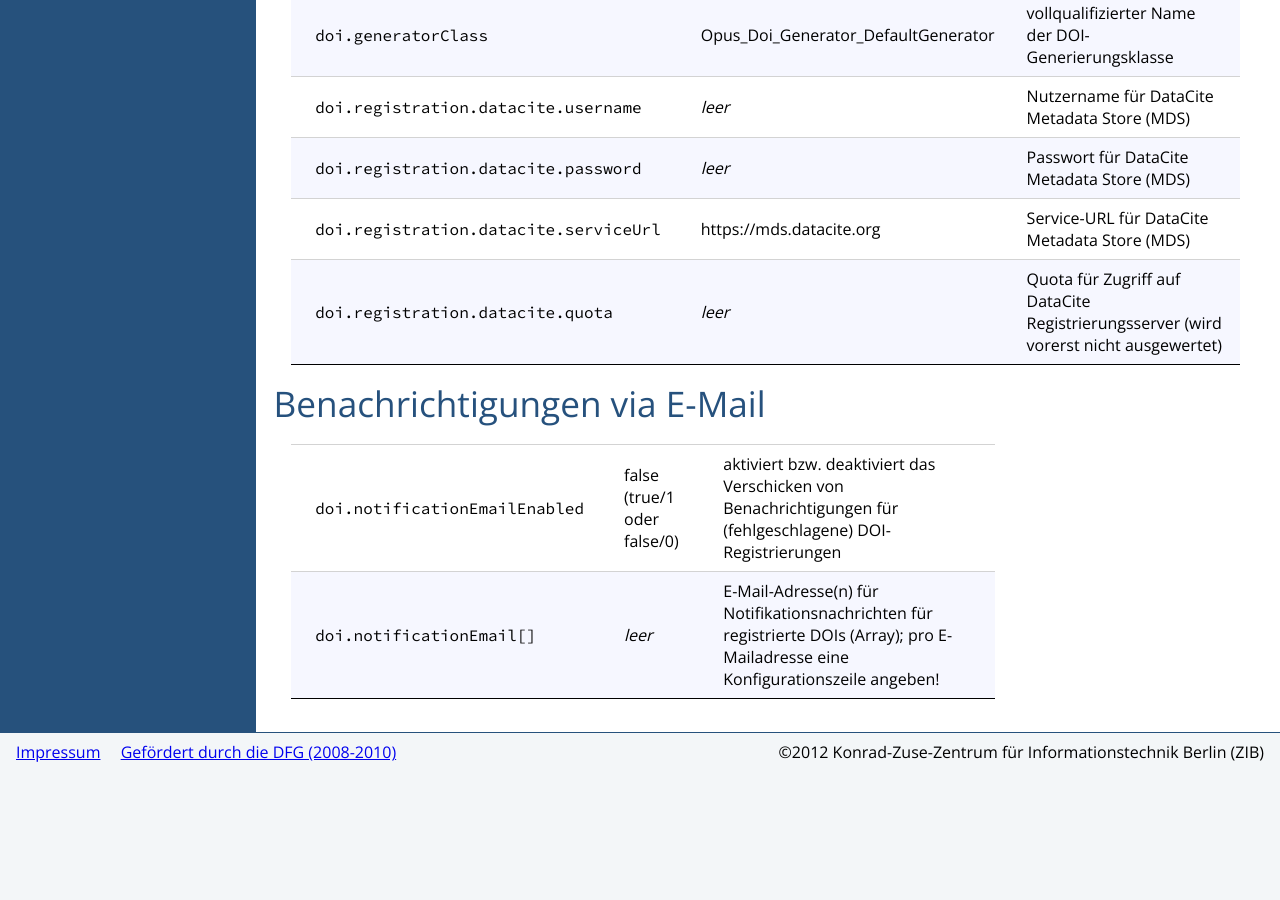
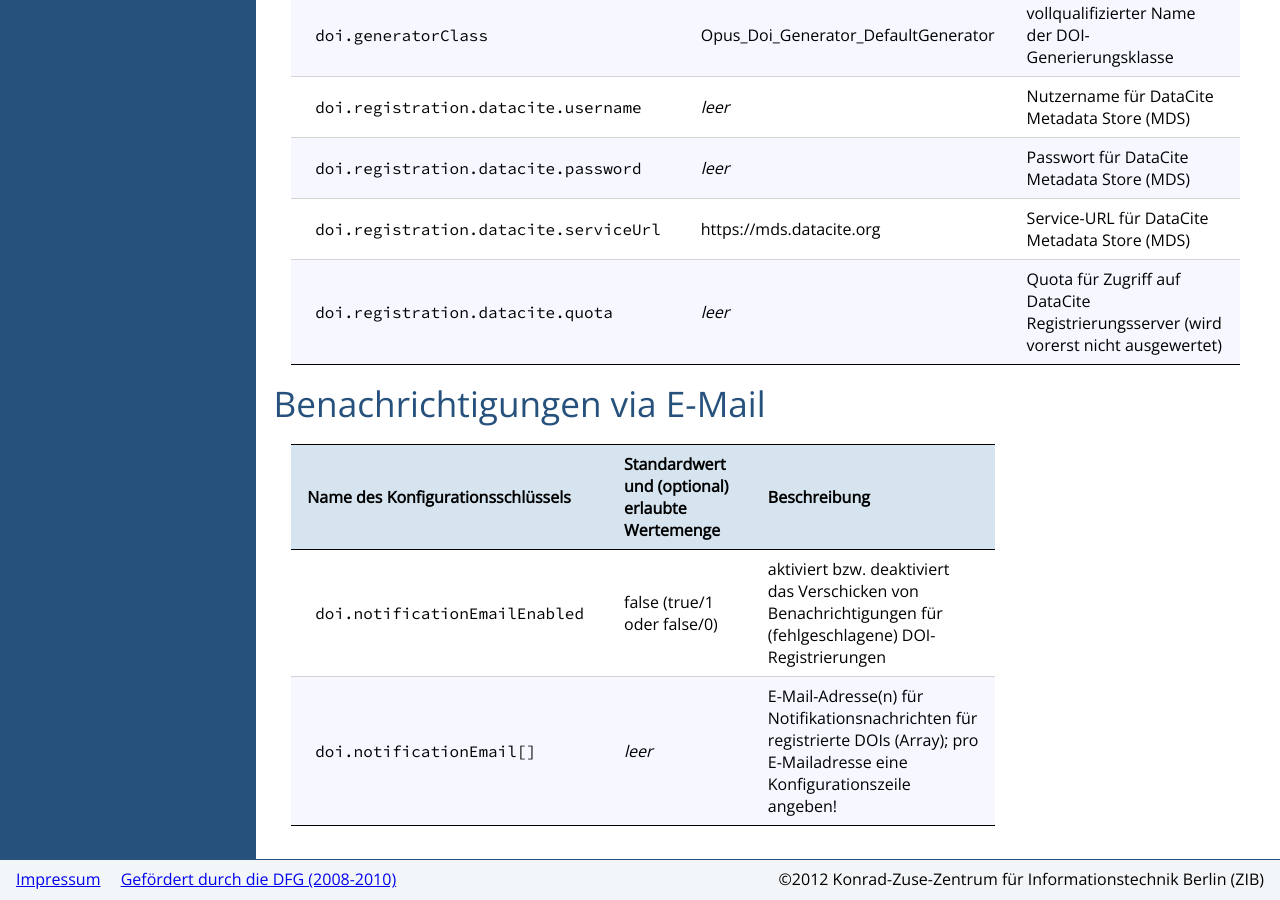
Before and after one commit to OPUS4/userdoc, a Jekyll site: the page built from configext/doi.md, in a window 1280 px wide and 900 px high, scrolled down 4390 px. Built offline with Jekyll 4.4.1, drawn with Linux system fonts in a browser that asks for light colours; before the commit the page ends 5163 px from its top, so only the background shows below that.

Commit message:
Update doi.md

```diff
--- a/configext/doi.md
+++ b/configext/doi.md
@@ -60,5 +60,7 @@ Es sind hierbei vier unterschiedliche Fälle zu betrachten:
 
 # Benachrichtigungen via E-Mail
 
+| Name des Konfigurationsschlüssels | Standardwert und (optional) erlaubte Wertemenge | Beschreibung |
+| --------------------------------- |-------------------------------------------------|--------------|
 | `doi.notificationEmailEnabled` | false (true/1 oder false/0)                        | aktiviert bzw. deaktiviert das Verschicken von Benachrichtigungen für (fehlgeschlagene) DOI-Registrierungen |
 | `doi.notificationEmail[]` | *leer*                                                  | E-Mail-Adresse(n) für Notifikationsnachrichten für registrierte DOIs (Array); pro E-Mailadresse eine Konfigurationszeile angeben! |
```
